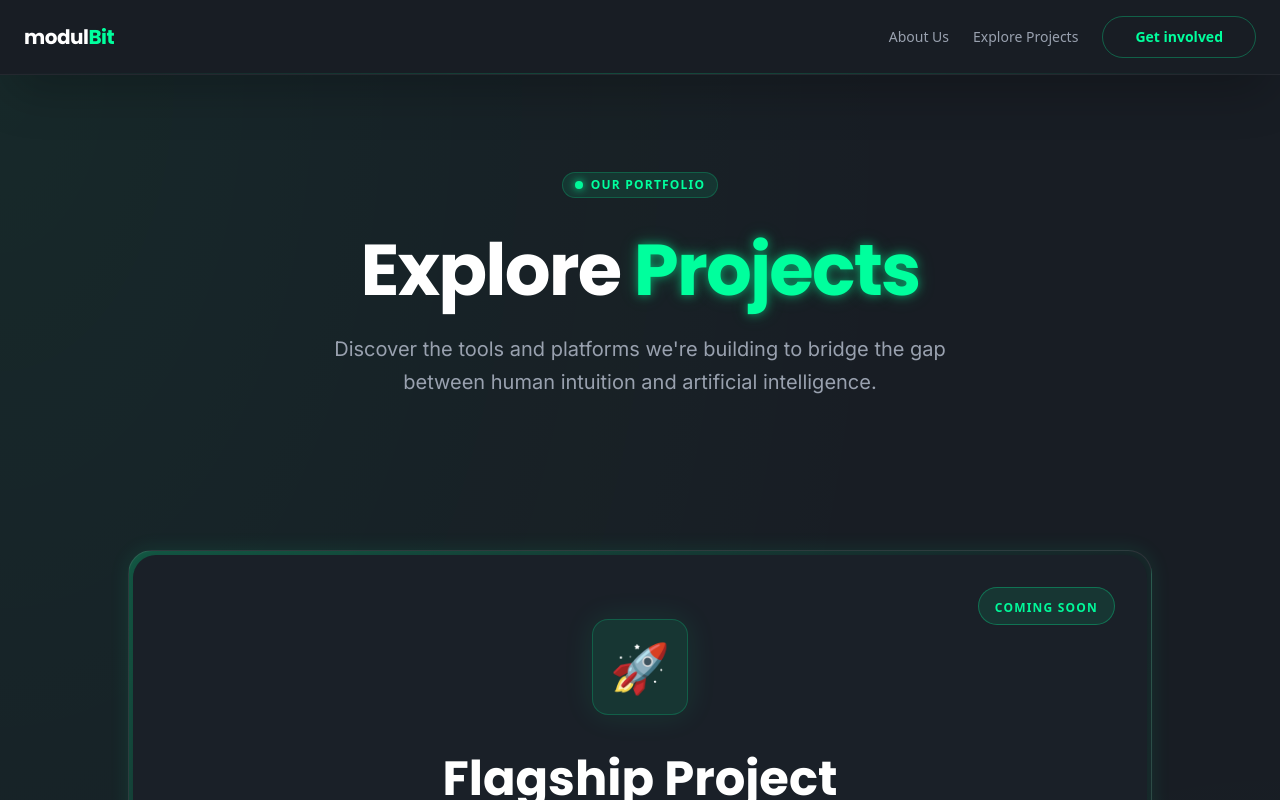
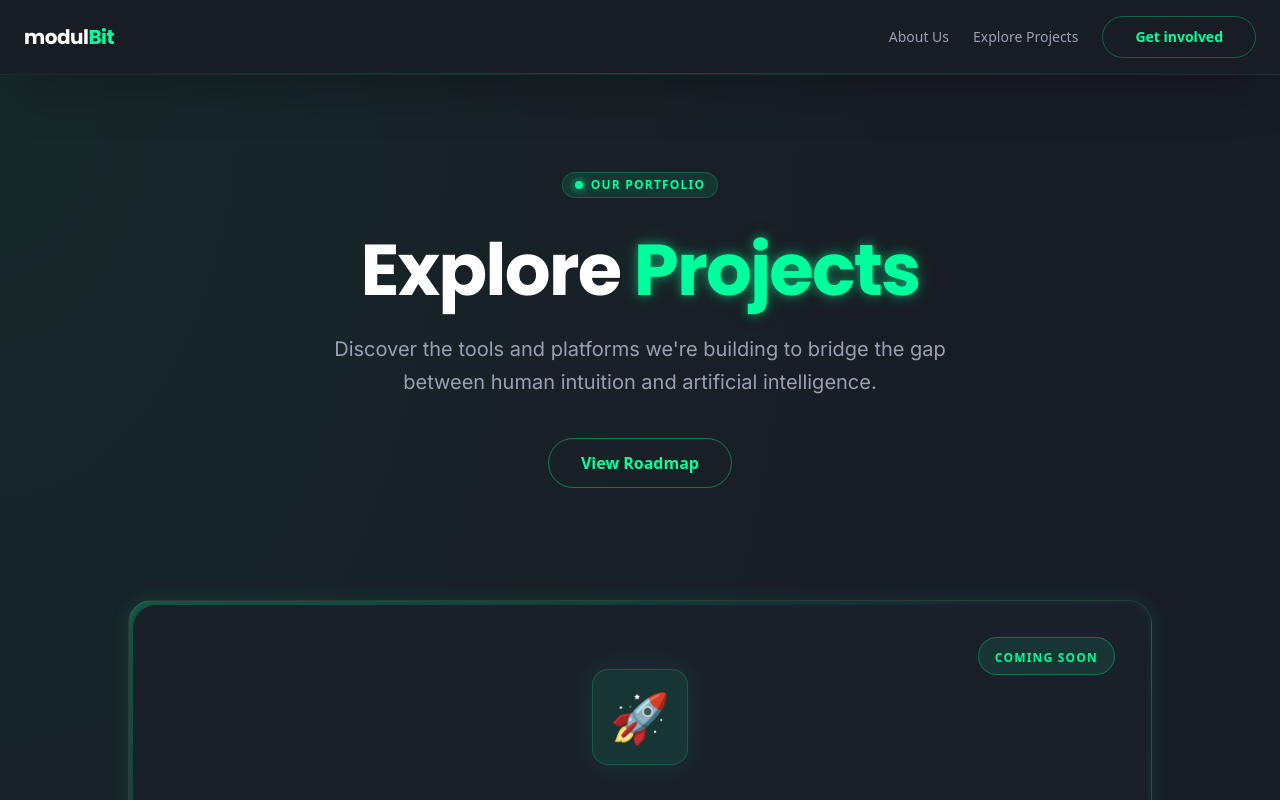
Before and after one commit to modulbit/modulbit-website, a Next.js app: page /explore-projects in a window 1280 px wide. Shown: the top 800 px of the page. Built offline with nearby package versions, Linux system fonts and the light colour scheme.

Commit message:
Added link to our roadmap

```diff
--- a/app/explore-projects/page.tsx
+++ b/app/explore-projects/page.tsx
@@ -17,6 +17,12 @@ export default function ExploreProjects() {
           <p className="text-xl text-gray-400 font-inter mb-10 max-w-2xl mx-auto leading-relaxed">
             Discover the tools and platforms we're building to bridge the gap between human intuition and artificial intelligence.
           </p>
+          <Link
+            href="/roadmap"
+            className="inline-block px-8 py-3 border border-accent/40 text-accent rounded-full font-bold hover:bg-accent hover:text-[#181d24] transition-all active:scale-95"
+          >
+            View Roadmap
+          </Link>
         </div>
       </section>
 
--- a/app/page.tsx
+++ b/app/page.tsx
@@ -61,6 +61,9 @@ export default function Home() {
           <div className="mb-16">
             <h2 className="text-3xl md:text-4xl font-bold font-poppins mb-4">What we are building</h2>
             <p className="text-gray-400 font-inter">Tools and resources designed with intention and care</p>
+            <Link href="/roadmap" className="text-accent hover:text-accent/80 transition-colors">
+              View Roadmap
+            </Link>
           </div>
 
           <div className="grid grid-cols-1 md:grid-cols-3 gap-8">
```
